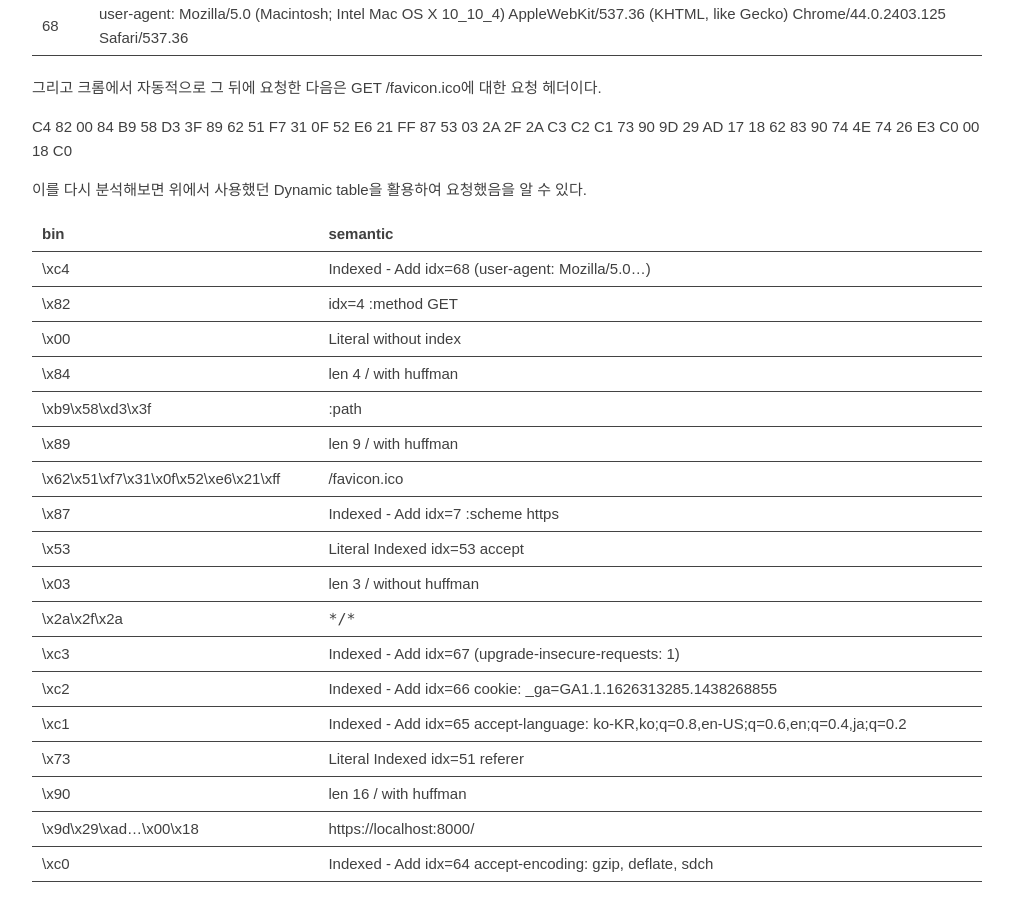
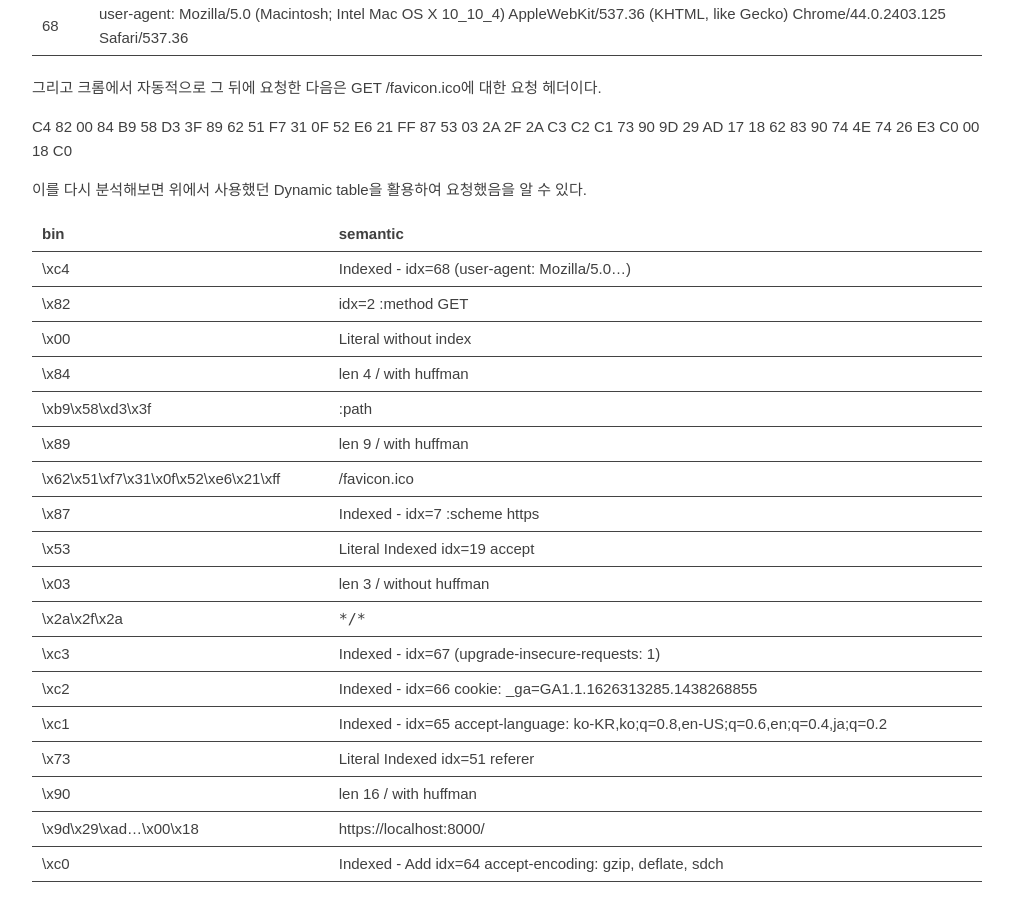
Before and after one commit to Luavis/luavis.github.io, a Jekyll site: the page built from _posts/http2/2015-08-05-http2-header.md, in a window 1280 px wide and 900 px high, scrolled down 15102 px. Shown: the whole window, without its empty margins (133-1146 px from the left). Built offline with Jekyll 4.4.1, drawn with Linux system fonts in a browser that asks for light colours; some web fonts are replaced; comment, search, counter and statistics services are not loaded; some of the changed text lies outside the part shown.

Commit message:
Fix index error in http2-header post

````diff
--- a/_posts/http2/2015-08-05-http2-header.md
+++ b/_posts/http2/2015-08-05-http2-header.md
@@ -518,7 +518,7 @@ b8      | len 56 / with huffman
 \xb6\xb9...\x25\x1f | upgrade-insecure-requests
 \x01    | len 1 / without huffman
 \x31    |  '1'
-\x7a    | Literal indexed user-agent idx=58
+\x7a    | Literal indexed idx=58 user-agent
 \xdc    | len 92 / with huffman
 \xd0\x7f\x66\xa2...xb6\x5d\x5d\x97\x3f | Mozilla/5.0 (Macintosh; Intel Mac OS X 10_10_4) AppleWe...
 
@@ -545,20 +545,20 @@ C4 82 00 84 B9 58 D3 3F 89 62 51 F7 31 0F 52 E6 21 FF 87 53 03 2A 2F 2A C3 C2 C1
 
 bin		 | semantic
 -----------|-------------------------
-\xc4 | Indexed - Add idx=68 (user-agent: Mozilla/5.0...)
-\x82 | idx=4 :method GET
+\xc4 | Indexed - idx=68 (user-agent: Mozilla/5.0...)
+\x82 | idx=2 :method GET
 \x00 | Literal without index
 \x84 | len 4 / with huffman
 \xb9\x58\xd3\x3f | :path
 \x89 | len 9 / with huffman
 \x62\x51\xf7\x31\x0f\x52\xe6\x21\xff | /favicon.ico
-\x87 | Indexed - Add idx=7 :scheme https
-\x53 | Literal Indexed idx=53 accept
+\x87 | Indexed - idx=7 :scheme https
+\x53 | Literal Indexed idx=19 accept
 \x03 | len 3 / without huffman
 \x2a\x2f\x2a | ```*/*```
-\xc3 | Indexed - Add idx=67 (upgrade-insecure-requests: 1)
-\xc2 | Indexed - Add idx=66 cookie: _ga=GA1.1.1626313285.1438268855
-\xc1 | Indexed - Add idx=65 accept-language: ko-KR,ko;q=0.8,en-US;q=0.6,en;q=0.4,ja;q=0.2
+\xc3 | Indexed - idx=67 (upgrade-insecure-requests: 1)
+\xc2 | Indexed - idx=66 cookie: _ga=GA1.1.1626313285.1438268855
+\xc1 | Indexed - idx=65 accept-language: ko-KR,ko;q=0.8,en-US;q=0.6,en;q=0.4,ja;q=0.2
 \x73 | Literal Indexed idx=51 referer
 \x90 | len 16 / with huffman
 \x9d\x29\xad...\x00\x18 | https://localhost:8000/
````
Also changed, not shown: other parts of _posts/http2/2015-08-05-http2-header.md (+4 -4 lines).
